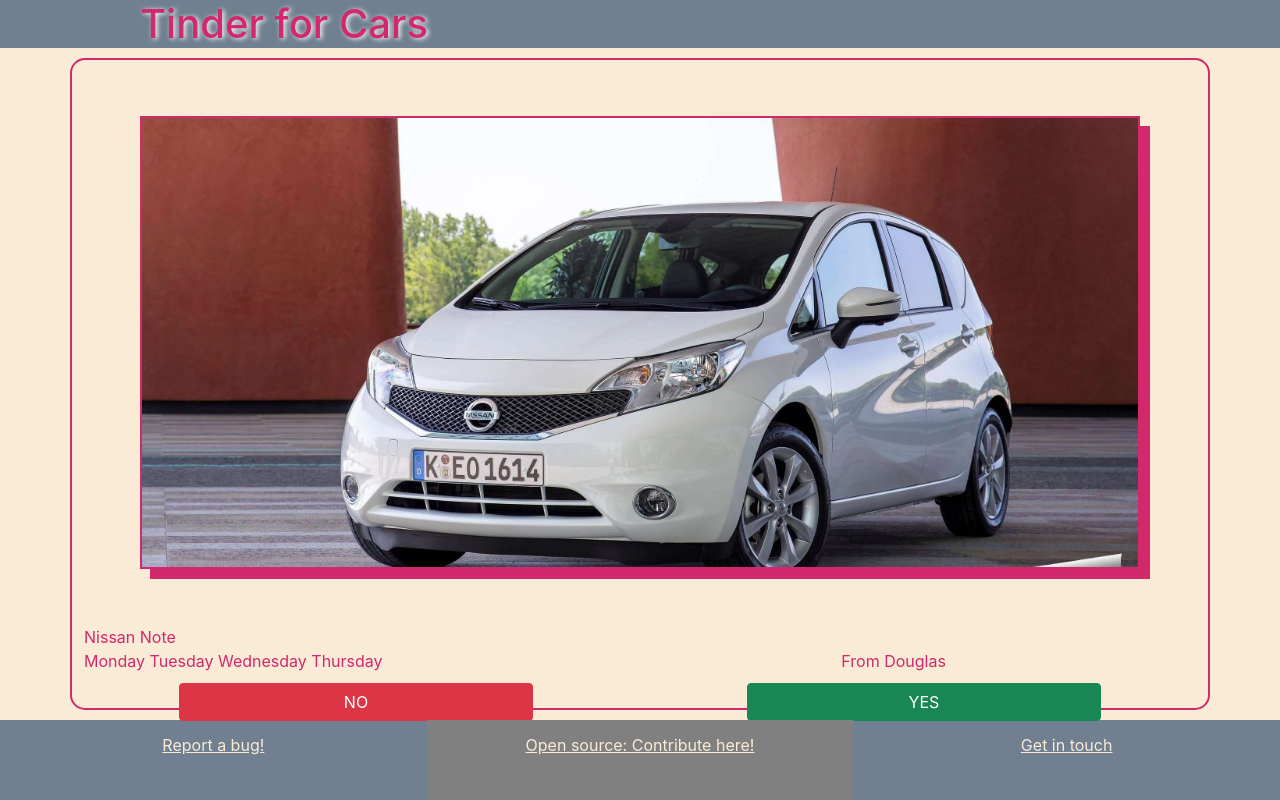
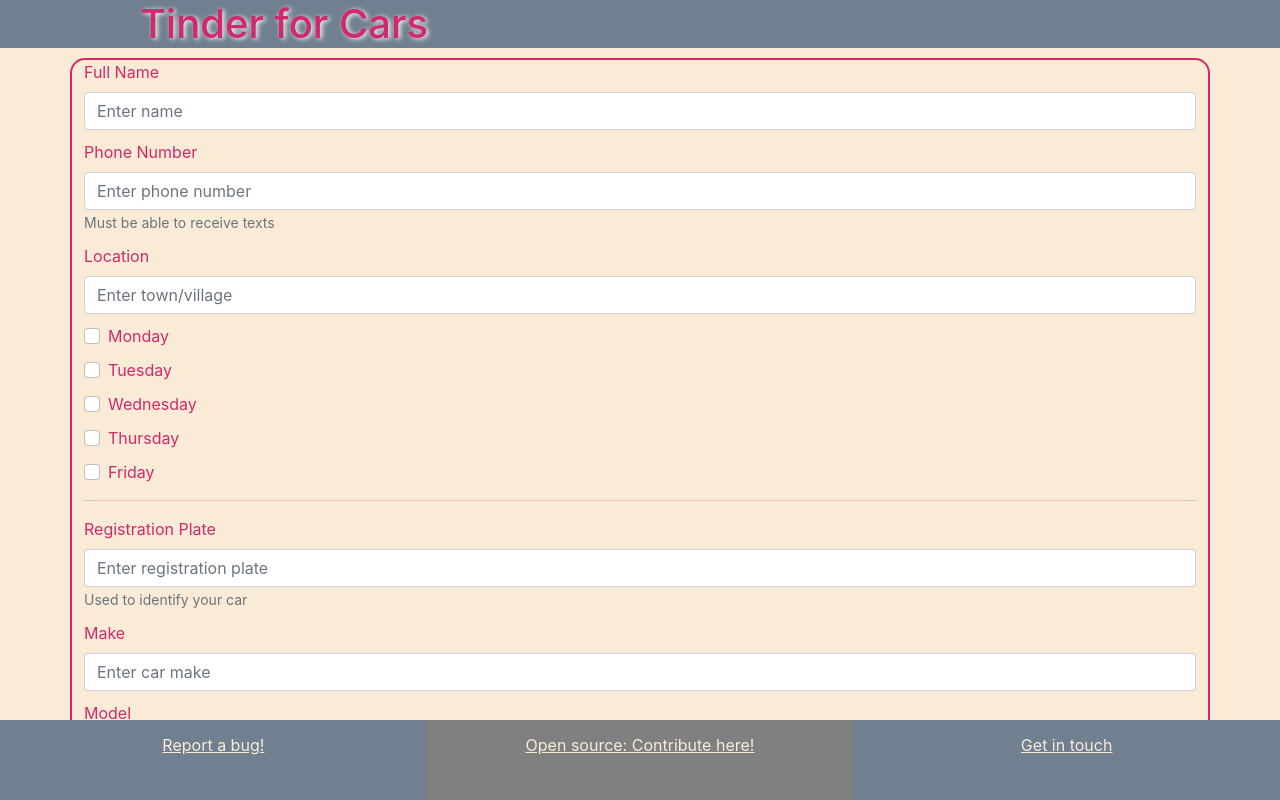
Before and after one commit to AdamDIOM/TinderForCars, a React (Create React App) app: page /new in a window 1280 px wide. Built offline with nearby package versions, Linux system fonts and the light colour scheme.

Commit message:
added router for /new and implemented /new page (currently unfunctional)

```diff
--- a/package.json
+++ b/package.json
@@ -10,6 +10,7 @@
     "react": "^17.0.2",
     "react-bootstrap": "^2.1.1",
     "react-dom": "^17.0.2",
+    "react-router-dom": "^6.2.1",
     "react-scripts": "5.0.0",
     "util": "^0.12.4",
     "web-vitals": "^2.1.3"
--- a/src/components/Box/Box.js
+++ b/src/components/Box/Box.js
@@ -127,7 +127,7 @@
                     console.log(currentData.car.make);
                     setLoaded(true);
                 }}>
-                    output dataArray
+                    Attempt to load
                 </Button>
             </p>
         )
--- a/src/components/Main/Main.css
+++ b/src/components/Main/Main.css
@@ -6,4 +6,5 @@
     max-width:100%;
     height:calc(100vh - 16vh);
     margin: 0;
+    overflow:scroll;
 }
--- a/src/components/Main/Main.js
+++ b/src/components/Main/Main.js
@@ -1,11 +1,18 @@
 import { Container } from "react-bootstrap";
+import { BrowserRouter, Route, Routes } from "react-router-dom";
 import Box from "../Box/Box";
+import New from "../New/New";
 import "./Main.css";
 
 export default function Main(){
     return(
         <Container className="main">
-            <Box />
+            <BrowserRouter>
+                <Routes>
+                    <Route path="/" element={<Box />} />
+                    <Route path="new" element={<New />} />
+                </Routes>
+            </BrowserRouter>
         </Container>
     )
 }
--- /dev/null
+++ b/src/components/New/New.css
@@ -0,0 +1,8 @@
+.forms div{
+    margin-bottom:10px;
+}
+.new-box{
+    border: 2px solid #d2286c;
+    border-radius:15px;
+    min-height:100%;
+}
--- /dev/null
+++ b/src/components/New/New.js
@@ -0,0 +1,40 @@
+import { Col, Container, Form, FormGroup, Row } from "react-bootstrap";
+import "./New.css";
+
+export default function New(){
+    return(
+        <Container className="new-box">
+            <Form className="forms">
+                <FormGroup>
+                    <Form.Label>Full Name</Form.Label>
+                    <Form.Control type="name" placeholder="Enter name" />
+                </FormGroup><FormGroup>
+                    <Form.Label>Phone Number</Form.Label>
+                    <Form.Control type="number" placeholder="Enter phone number"/>
+                    <Form.Text>Must be able to receive texts</Form.Text>
+                </FormGroup><FormGroup>
+                    <Form.Label>Location</Form.Label>
+                    <Form.Control type="location" placeholder="Enter town/village"/>
+                </FormGroup><FormGroup>
+                    <Form.Check type="checkbox" label="Monday" />
+                    <Form.Check type="checkbox" label="Tuesday" />
+                    <Form.Check type="checkbox" label="Wednesday" />
+                    <Form.Check type="checkbox" label="Thursday" />
+                    <Form.Check type="checkbox" label="Friday" />
+                </FormGroup>
+                <hr />
+                <FormGroup>
+                    <Form.Label>Registration Plate</Form.Label>
+                    <Form.Control type="reg-plate" placeholder="Enter registration plate" />
+                    <Form.Text>Used to identify your car</Form.Text>
+                </FormGroup><FormGroup>
+                    <Form.Label>Make</Form.Label>
+                    <Form.Control type="make" placeholder="Enter car make" />
+                </FormGroup><FormGroup>
+                    <Form.Label>Model</Form.Label>
+                    <Form.Control type="model" placeholder="Enter car model" />
+                </FormGroup>
+            </Form>
+        </Container>
+    )
+}
```
Also changed, not shown: 1 other file (tests, documents, lock files or other folders).
